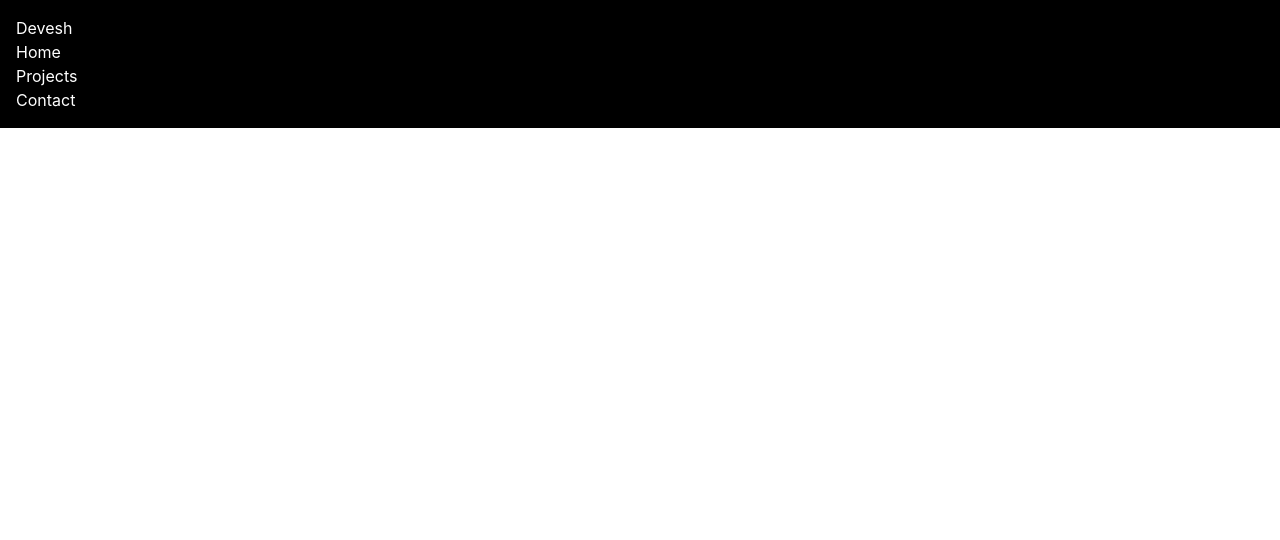
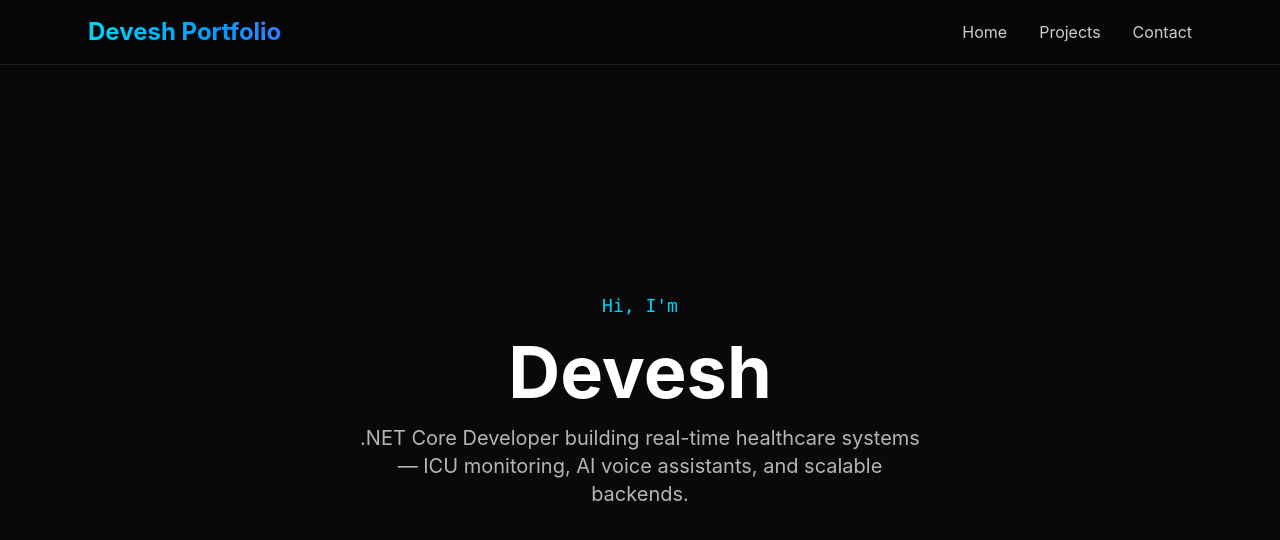
Before and after one commit to devesh905/portfolio, a React app: page / in a window 1280 px wide. Shown: the top 540 px of the page. Built offline with nearby package versions, Linux system fonts and the light colour scheme; the HTML template or start-up script is replaced by a standard one.

Commit message:
feat: add Hero section and enhance Navbar with title and styling

```diff
--- a/src/App.jsx
+++ b/src/App.jsx
@@ -1,7 +1,13 @@
 import Navbar from './components/Navbar';
+import Hero from './sections/Hero';
 
 function App() {
-  return <Navbar name = 'Devesh'/>;
+  return (
+    <div className="bg-zinc-950 min-h-screen">
+   <Navbar name="Devesh" title="Portfolio" />
+   <Hero />
+    </div>
+  );
 }
 
 export default App;
--- a/src/components/Navbar.jsx
+++ b/src/components/Navbar.jsx
@@ -4,18 +4,26 @@ const links = [
   { id: 3, label: "Contact", href: "#contact" },
 ];
 
-
 function Navbar({ name, title }) {
   return (
-   <nav className="bg-black text-white p-4">
-      <h1>{name}</h1>
-      <ul>
-        {links.map((link) => (
-          <li key={link.id}>
-            <a href={link.href}>{link.label}</a>
-          </li>
-        ))}
-      </ul>
+    <nav className="fixed top-0 w-full bg-black/30 backdrop-blur-md border-b border-white/10 z-50">
+      <div className="max-w-6xl mx-auto flex justify-between items-center px-6 py-4">
+        <h1 className="text-2xl font-bold bg-gradient-to-r from-cyan-400 to-blue-500 bg-clip-text text-transparent">
+          {name} {title}
+        </h1>
+        <ul className="flex gap-8">
+          {links.map((link) => (
+            <li key={link.id}>
+              <a
+                href={link.href}
+                className="text-white/80 hover:text-cyan-400 transition-colors duration-300"
+              >
+                {link.label}
+              </a>
+            </li>
+          ))}
+        </ul>
+      </div>
     </nav>
   );
 }
--- /dev/null
+++ b/src/sections/Hero.jsx
@@ -0,0 +1,19 @@
+function Hero() {
+  return (
+    <section className="relative flex flex-col items-center justify-center min-h-screen text-center px-6 overflow-hidden">
+      {/* Glow blob background */}
+      <div className="absolute w-96 h-96 bg-cyan-500/30 rounded-full blur-3xl animate-pulse top-1/3 -z-10"></div>
+
+      <h2 className="text-lg text-cyan-400 font-mono mb-4">Hi, I'm</h2>
+      <h1 className="text-5xl md:text-7xl font-bold text-white mb-4">
+        Devesh
+      </h1>
+      <p className="text-xl text-white/70 max-w-xl">
+        .NET Core Developer building real-time healthcare systems —
+        ICU monitoring, AI voice assistants, and scalable backends.
+      </p>
+    </section>
+  );
+}
+
+export default Hero;
```
